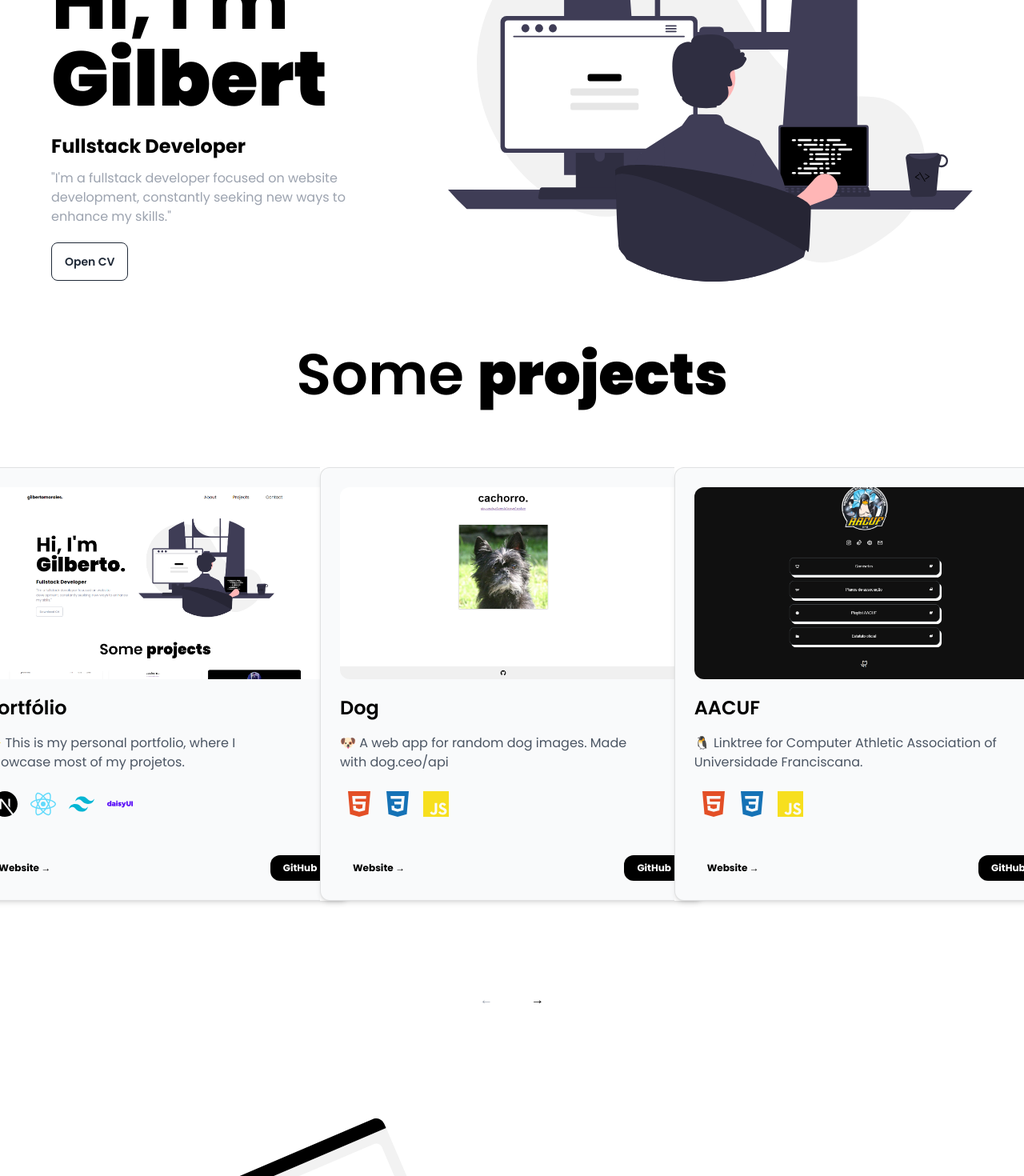
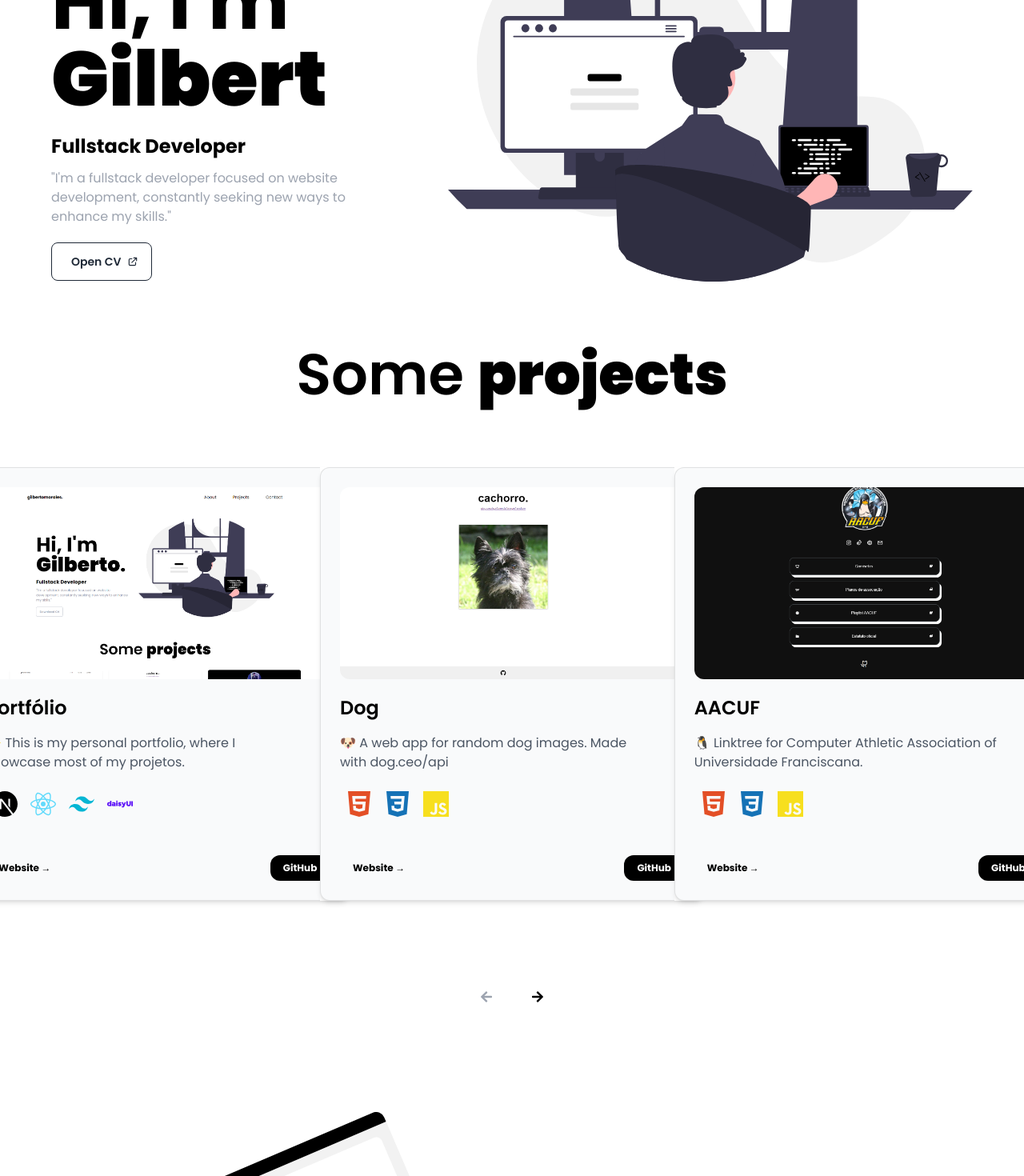
Before and after one commit to eumorales/portfolio-v2, a Next.js app: page / in a window 1280 px wide. Shown: the part 273-1743 px from the top of the page at 80% size. Built offline with nearby package versions, Linux system fonts and the light colour scheme.

Commit message:
[FEAT] Icons

```diff
--- a/package.json
+++ b/package.json
@@ -15,6 +15,7 @@
     "react": "^18",
     "react-awesome-reveal": "^4.2.8",
     "react-dom": "^18",
+    "react-icons": "^5.2.1",
     "react-type-animation": "^3.2.0",
     "tailwind-merge": "^2.3.0"
   },
--- a/src/app/components/CV.jsx
+++ b/src/app/components/CV.jsx
@@ -1,4 +1,5 @@
 import React from 'react';
+import { HiOutlineExternalLink } from "react-icons/hi";
 
 const CV = () => {
   const handleOpenPDF = () => {
@@ -8,7 +9,7 @@ const CV = () => {
 
   return (
     <button className="mt-5 btn btn-outline" onClick={handleOpenPDF}>
-      Open CV
+      <span></span>Open CV <HiOutlineExternalLink />
     </button>
   );
 };
--- a/src/app/components/Projects.jsx
+++ b/src/app/components/Projects.jsx
@@ -3,6 +3,7 @@ import React, { useState, useEffect } from 'react';
 import { Fade } from 'react-awesome-reveal';
 import { CardBody, CardContainer, CardItem } from './ui/3d-card';
 import Link from "next/link";
+import { FaArrowLeft, FaArrowRight } from 'react-icons/fa';
 
 const projetos = [
   {
@@ -67,7 +68,7 @@ export default function Projects() {
       setIsMobile(window.innerWidth < 768);
     };
     window.addEventListener('resize', handleResize);
-    handleResize(); // Call it initially to set the state based on the initial window size
+    handleResize();
 
     return () => {
       window.removeEventListener('resize', handleResize);
@@ -156,14 +157,14 @@ export default function Projects() {
           className={`px-4 py-2 rounded ${paginaAtual === 0 ? 'text-gray-400' : 'text-black'}`}
           disabled={paginaAtual === 0}
         >
-          ←
+          <FaArrowLeft />
         </button>
         <button
           onClick={handleProximaPagina}
           className={`px-4 py-2 rounded ${paginaAtual === totalPaginas - 1 ? 'text-gray-400' : 'text-black'}`}
           disabled={paginaAtual === totalPaginas - 1}
         >
-          →
+          <FaArrowRight />
         </button>
       </div>
     </div>
```
Also changed, not shown: 1 other file (tests, documents, lock files or other folders).
